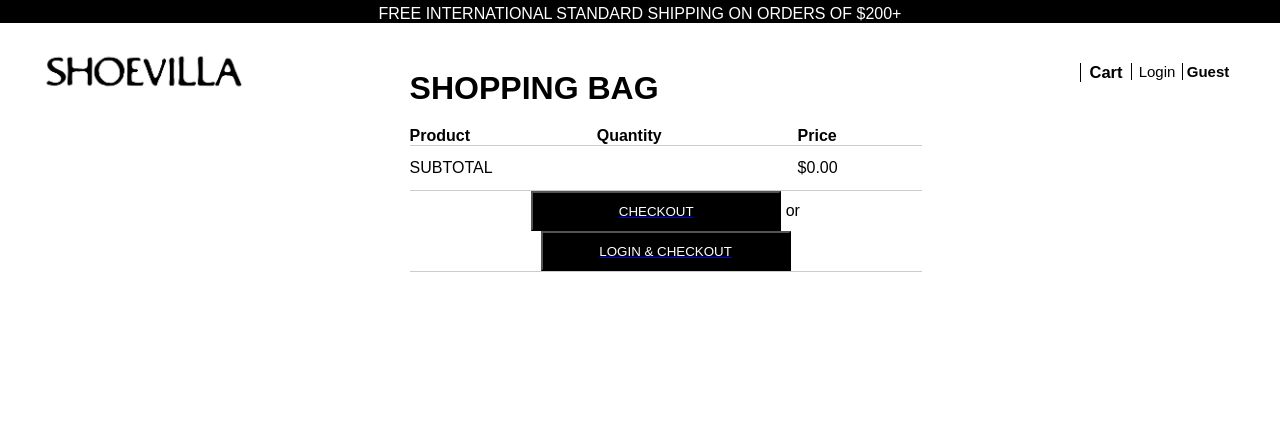
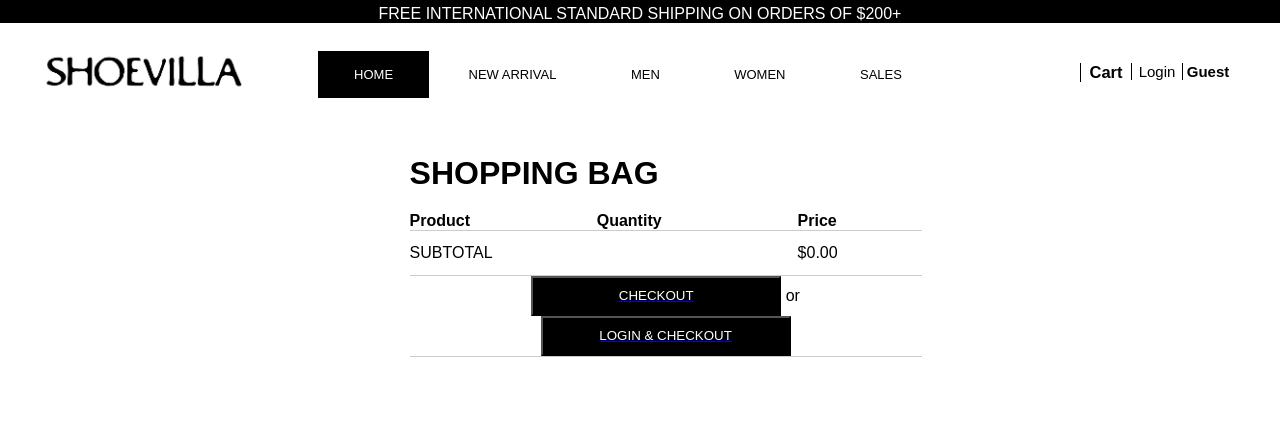
Before and after one commit to desmondkz/EE4717_ShoeVilla, a PHP site: page /cart.php in a window 1280 px wide. Shown: the top 432 px of the page. Run offline with PHP 8.4, Linux system fonts and the light colour scheme.

Commit message:
css change

```diff
--- a/cart.php
+++ b/cart.php
@@ -62,14 +62,18 @@ if (isset($_POST['update'])) {
                 ?>
             </div>
 
-            <!--Main Navigation-->
+                        <!--Main Navigation-->
+            <div class='nav-div'>
             <ul class="main-nav">
-                <li><a href="index.php"> HOME                       </a></li>
+                <li class="active"><a href="index.php"> HOME        </a></li>
                 <li><a href="new_arrival.php"> NEW ARRIVAL          </a></li>
                 <li><a href="men.php"> MEN                          </a></li>
                 <li><a href="women.php"> WOMEN                      </a></li>
                 <li><a href="sales.php"> SALES                      </a></li>
             </ul>
+            </div>
+
+
         </div>
     </header>
 
--- a/css/cart_style.css
+++ b/css/cart_style.css
@@ -38,7 +38,7 @@ th {
 
 .h1-cart{
     margin-left: 32%;
-    margin-top: 70px;
+    margin-top: 30px;
 }
 
 .remove{
--- a/css/index_style.css
+++ b/css/index_style.css
@@ -77,6 +77,7 @@
     list-style: none;
     /* margin-top: 45px; */
     margin-top: -60px;
+    margin-right: 25px;
 }
 
 .main-nav li
--- a/css/men_catbox_style.css
+++ b/css/men_catbox_style.css
@@ -1,7 +1,7 @@
 .men-catbox
 {
     margin-left: auto;
-    margin-top: 80px;
+    margin-top: 30px;
     margin-right: auto;
     width: 60%;
     }
--- a/css/new_arrival_catbox_style.css
+++ b/css/new_arrival_catbox_style.css
@@ -1,7 +1,7 @@
 .new-arrival-catbox
 {
     margin-left: auto;
-    margin-top: 80px;
+    margin-top: 30px;
     margin-right: auto;
     width: 60%;
    }
--- a/css/sales_style.css
+++ b/css/sales_style.css
@@ -1,7 +1,7 @@
 .sales-catbox
 {
     margin-left: auto;
-    margin-top: 80px;
+    margin-top: 30px;
     margin-right: auto;
     width: 60%;
 }
--- a/css/women_catbox_style.css
+++ b/css/women_catbox_style.css
@@ -1,7 +1,7 @@
 .women-catbox
 {
     margin-left: auto;
-    margin-top: 80px;
+    margin-top: 30px;
     margin-right: auto;
     width: 60%;
 }
--- a/index.php
+++ b/index.php
@@ -60,8 +60,9 @@
                         echo "<li><strong>".$_SESSION['username']."</strong></li>";
                     }
                     else {
-                        // echo "&nbsp";
+                        echo "<p>&nbsp</p>";
                         echo '<li><a href="login.php">Login</a></li>';
+                        echo "<p>&nbsp</p>";
                         echo '&nbsp<li><strong>Guest</strong></li>';
                     }
                 ?>
--- a/insertData.sql
+++ b/insertData.sql
@@ -43,8 +43,6 @@ insert into products values
     (NULL, 'male', 0, 0, 988.88, 'new male shoes', 'men_20.jpg','SPEED TRAINERS', 'Black'),
     (NULL, 'male', 0, 0, 988.88, 'new male shoes', 'men_21.jpg','SPEED TRAINERS', 'Red');
 
--- insert into orders values
---     (NULL, 1, 3, 888.88, '2018-10-26');
 
--- insert into users values
---     (NULL, 'zzhang034', 'zzhang034@e.ntu.edu.sg', '123456');
+insert into users values
+    (NULL, 'zzhang034', 'zzhang034@e.ntu.edu.sg', '123456');
--- a/productDescription.php
+++ b/productDescription.php
@@ -85,7 +85,7 @@ if (isset($_POST['productId'])) {
             <!--Category Boxes-->
             <div class='productDetails' id='container'>
                 <?php
-                    var_dump($_GET);
+                    // var_dump($_GET);
                     echo "
                     <div class='details' id='left'>
                     <h2> DETAILS </h2>
```
